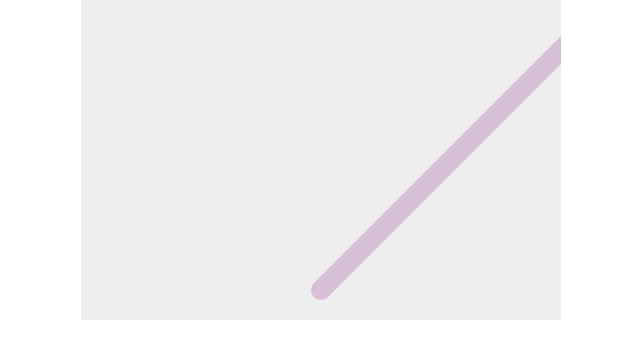
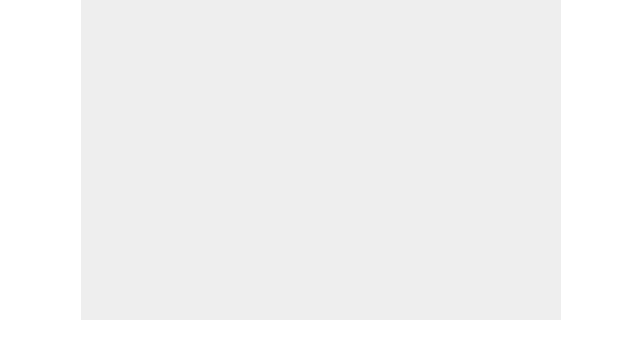
Before and after one commit to hopper-grass/breakout, a plain HTML site: page index.html in a window 1280 px wide. Shown: the whole page, without its empty margins (319-959 px from the left). Drawn offline with Linux system fonts and the light colour scheme.

Commit message:
Cleaned up ball animation

```diff
--- a/index.html
+++ b/index.html
@@ -24,13 +24,19 @@
 	var dx = 2;
 	var dy = -2;
 
-	function draw(){
-		//Circle
+	function drawBall(){
 		ctx.beginPath();
 		ctx.arc(x, y, 10, 0, Math.PI*2);
 		ctx.fillStyle = "#D8BFD8";
 		ctx.fill();
 		ctx.closePath();
+	}
+
+	function draw(){
+		//Clear out the frame
+		ctx.clearRect(0, 0, canvas.width, canvas.height);
+
+		drawBall();
 
 		//Update locations
 		x += dx;
```
